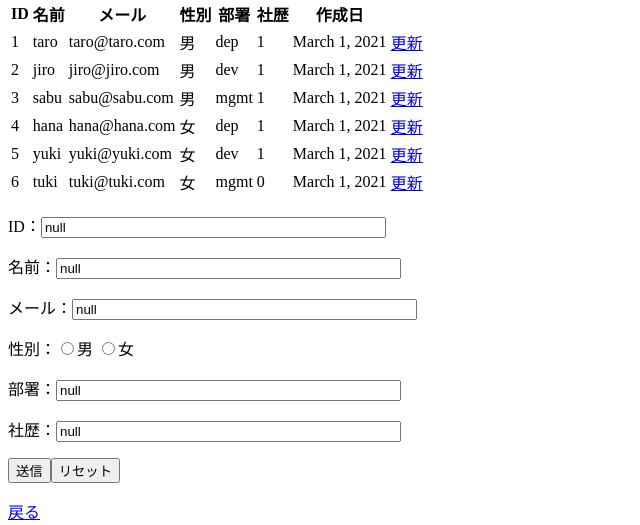
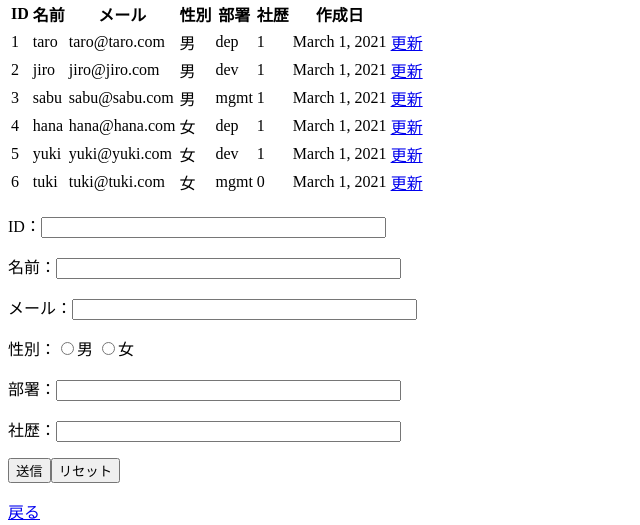
Before and after one commit to yubboyu/django, a Django app: page /info in a window 1280 px wide. Shown: the part 76-601 px from the top of the page, without its empty margins (0-640 px from the left). Run offline with Django 3.2, Linux system fonts and the light colour scheme; data comes from the database, SQL or seed files in the repository.

Commit message:
📠⛈ Checkpoint ./mypro/webtestapp/views.py:18728712/160 ./mypro/webtestapp/templates/webtestapp/info.html:18728712/24

```diff
--- a/mypro/webtestapp/templates/webtestapp/info.html
+++ b/mypro/webtestapp/templates/webtestapp/info.html
@@ -26,26 +26,26 @@
   <form action="{% url 'webtestapp:search' %}" method="post">
     {% csrf_token %}
     <p>
-      ID：<input type="int" name="a" id="a" value="null" size="40">
+      ID：<input type="int" name="a" id="a" value="" size="40">
     </p>
     <p>
-      名前：<input type="text" name="b" id="b" value="null" size="40">
+      名前：<input type="text" name="b" id="b" value="" size="40">
     </p>
     <p>
-      メール：<input type="text" name="c" id="c" value="null" size="40">
+      メール：<input type="text" name="c" id="c" value="" size="40">
     </p>
     <p>
       性別：<input type="radio" name="d" id="d1" value="False">男
       <input type="radio" name="d" id="d2" value="True">女
     </p>
     <p>
-      部署：<input type="text" name="e" id="e" value="null" size="40">
+      部署：<input type="text" name="e" id="e" value="" size="40">
     </p>
     <p>
-      社歴：<input type="text" name="f" id="f" value="null" size="40">
+      社歴：<input type="text" name="f" id="f" value="" size="40">
     </p>
     <p>
-      <input type="hidden" name="g" id="g" value="null" size="40">
+      <input type="hidden" name="g" id="g" value="" size="40">
     </p>
     <input type="submit" value="送信"><input type="reset" value="リセット">
   </form>
--- a/mypro/webtestapp/views.py
+++ b/mypro/webtestapp/views.py
@@ -80,31 +80,30 @@
     d = request.POST['d']
     e = request.POST['e']
     f = request.POST['f']
-    if a == null:
+    if not a :
       pass
     else :
-      infodata = InfoModelForm.objects.filter(id='context[a]')
-    if b == null:
+      infodata = InfoModelForm.objects.filter(id='a')
+    if not b :
       pass
     else :
-      infodata = infodata.filter(name__contains='context[b]')
-    if c == null:
+      infodata = infodata.filter(name__contains='b')
+    if not c :
       pass
     else :
-      infodata = infodata.filter(mail__contains='context[c]')
-    if context[d] == null:
+      infodata = infodata.filter(mail__contains='c')
+    if not d :
       pass
     else :
-      infodata = infodata.filter(gender='context[d]')
-
-    if context[e] == null:
+      infodata = infodata.filter(gender='d')
+    if not e :
       pass
     else :
-      infodata = infodata.filter(department__contains='context[e]')
-    if context[f] == null:
+      infodata = infodata.filter(department__contains='e')
+    if not f :
       pass
     else :
-      infodata = infodata.filter(year='context[f]')
+      infodata = infodata.filter(year='f')
     header = ['ID','名前','メール','性別','部署','社歴','作成日','']
     my_dict2 = {
         'title':'テスト',
```
